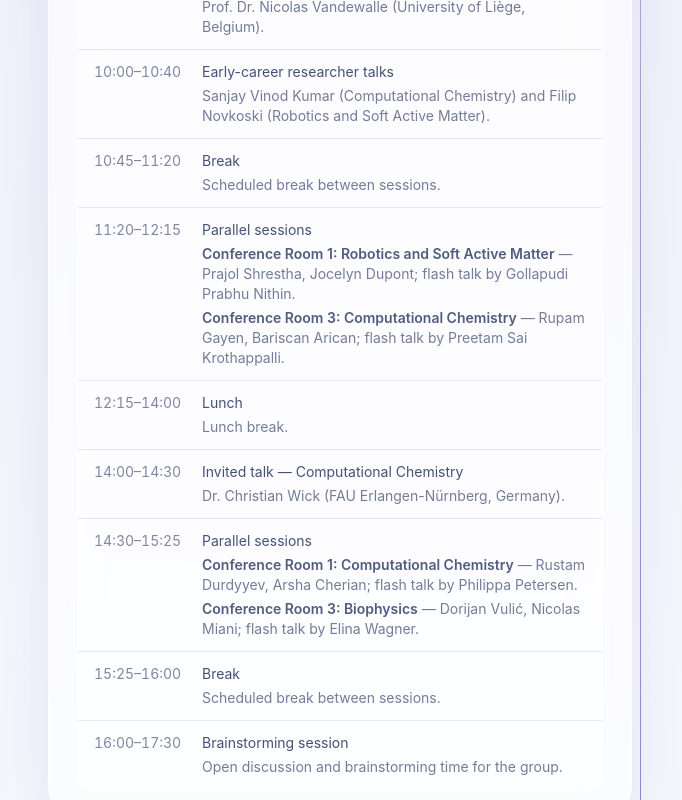
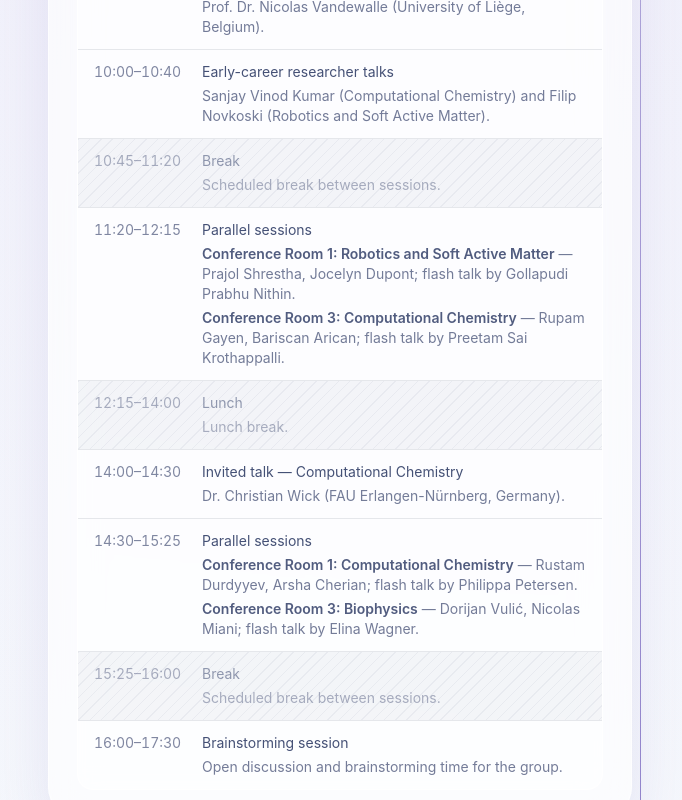
Before and after one commit to pahi-26/puls-retreat-2026, a Next.js app: page / in a window 1280 px wide. Shown: the part 2400-3200 px from the top of the page, without its empty margins (0-682 px from the left). Built offline with nearby package versions, Linux system fonts and the light colour scheme.

Commit message:
Updated schedule

```diff
--- a/components/Timeline.tsx
+++ b/components/Timeline.tsx
@@ -35,16 +35,30 @@ export default function Timeline() {
                     </div>
                     <h3 className="mt-4 text-2xl">{day.date}</h3>
                     <div className="mt-5 divide-y divide-ink/8 overflow-hidden rounded-2xl border border-white/70 bg-white/55">
-                      {day.sessions.map((session) => (
+                      {day.sessions.map((session) => {
+                        const isBreak = session.title === "Break" || session.title === "Lunch";
+                        return (
                           <div
                             key={session.time}
-                          className="grid grid-cols-[5.75rem_1fr] gap-4 px-4 py-3"
+                            className={`grid grid-cols-[5.75rem_1fr] gap-4 px-4 py-3 ${
+                              isBreak
+                                ? "bg-ink/[0.04] bg-[repeating-linear-gradient(135deg,rgba(23,37,84,0.05)_0_1px,transparent_1px_8px)]"
+                                : ""
+                            }`}
                           >
-                          <p className="text-sm tabular-nums text-ink/55">{session.time}</p>
+                            <p
+                              className={`text-sm tabular-nums ${isBreak ? "text-ink/35" : "text-ink/55"}`}
+                            >
+                              {session.time}
+                            </p>
                             <div>
-                            <p className="text-sm text-ink/80">{session.title}</p>
+                              <p className={`text-sm ${isBreak ? "text-ink/45" : "text-ink/80"}`}>
+                                {session.title}
+                              </p>
                               {session.detail && (
-                              <p className="mt-1 text-sm text-ink/60">{session.detail}</p>
+                                <p className={`mt-1 text-sm ${isBreak ? "text-ink/35" : "text-ink/60"}`}>
+                                  {session.detail}
+                                </p>
                               )}
                               {session.rooms?.map((room) => (
                                 <p key={room.name} className="mt-1 text-sm text-ink/60">
@@ -55,7 +69,8 @@ export default function Timeline() {
                               ))}
                             </div>
                           </div>
-                      ))}
+                        );
+                      })}
                     </div>
                   </div>
                 </div>
```
Lines whose indentation alone changed are shown as unchanged.
